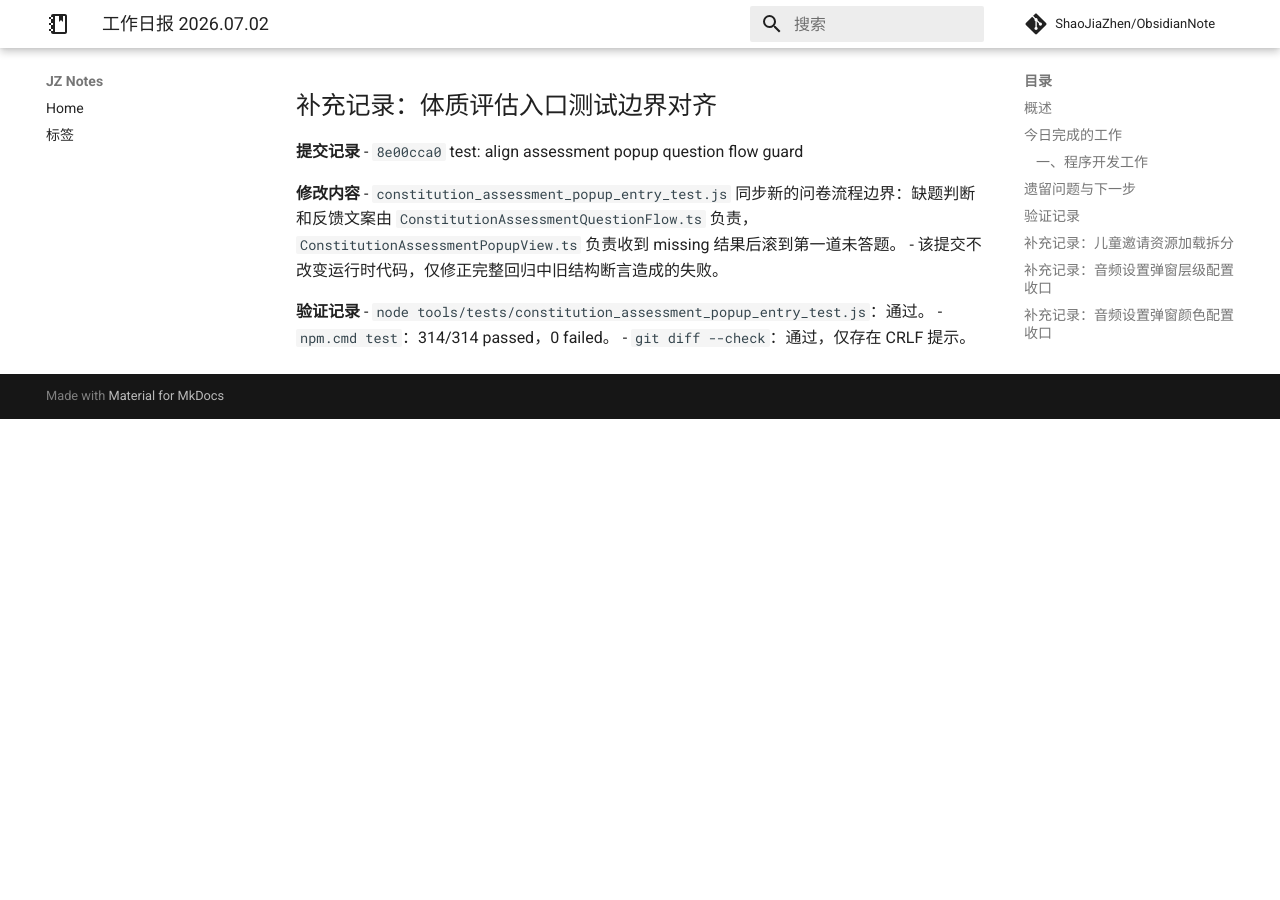
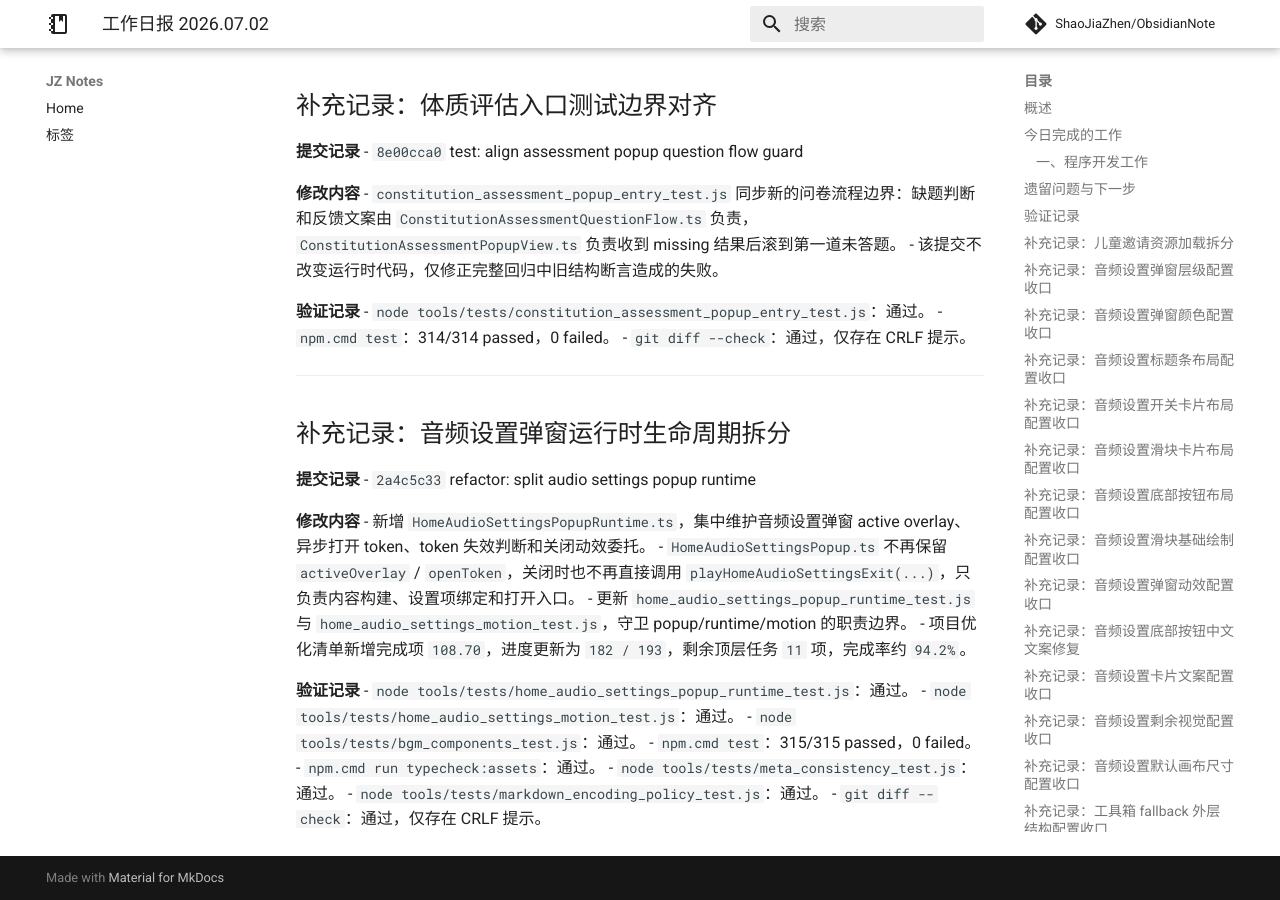
Before and after one commit to ShaoJiaZhen/ObsidianNote, an MkDocs documentation site: the page built from docs/工作内容/2026.07.02.md, in a window 1280 px wide and 900 px high, scrolled down 11599 px. Built offline with MkDocs 1.6.1 and Material for MkDocs 9.7.7, drawn with Linux system fonts in a browser that asks for light colours; comment, search, counter and statistics services are not loaded; before the commit the page ends 12018 px from its top, so only the background shows below that.

Commit message:
docs: record audio settings runtime split
- record project commit 2a4c5c33 in the July 2 work log

- note the 315-test regression pass

```diff
--- a/docs/工作内容/2026.07.02.md
+++ b/docs/工作内容/2026.07.02.md
@@ -537,3 +537,26 @@ project: 小鸡游戏
 - `node tools/tests/constitution_assessment_popup_entry_test.js`：通过。
 - `npm.cmd test`：314/314 passed，0 failed。
 - `git diff --check`：通过，仅存在 CRLF 提示。
+
+---
+
+## 补充记录：音频设置弹窗运行时生命周期拆分
+
+**提交记录**
+- `2a4c5c33` refactor: split audio settings popup runtime
+
+**修改内容**
+- 新增 `HomeAudioSettingsPopupRuntime.ts`，集中维护音频设置弹窗 active overlay、异步打开 token、token 失效判断和关闭动效委托。
+- `HomeAudioSettingsPopup.ts` 不再保留 `activeOverlay` / `openToken`，关闭时也不再直接调用 `playHomeAudioSettingsExit(...)`，只负责内容构建、设置项绑定和打开入口。
+- 更新 `home_audio_settings_popup_runtime_test.js` 与 `home_audio_settings_motion_test.js`，守卫 popup/runtime/motion 的职责边界。
+- 项目优化清单新增完成项 `108.70`，进度更新为 `182 / 193`，剩余顶层任务 `11` 项，完成率约 `94.2%`。
+
+**验证记录**
+- `node tools/tests/home_audio_settings_popup_runtime_test.js`：通过。
+- `node tools/tests/home_audio_settings_motion_test.js`：通过。
+- `node tools/tests/bgm_components_test.js`：通过。
+- `npm.cmd test`：315/315 passed，0 failed。
+- `npm.cmd run typecheck:assets`：通过。
+- `node tools/tests/meta_consistency_test.js`：通过。
+- `node tools/tests/markdown_encoding_policy_test.js`：通过。
+- `git diff --check`：通过，仅存在 CRLF 提示。
```
